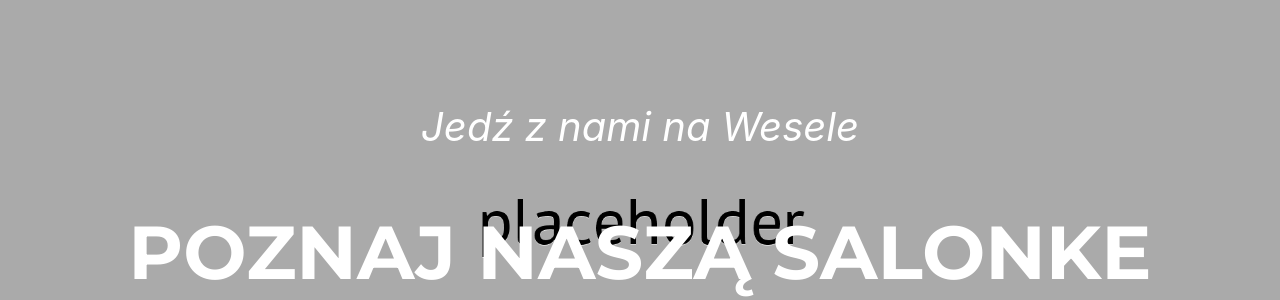
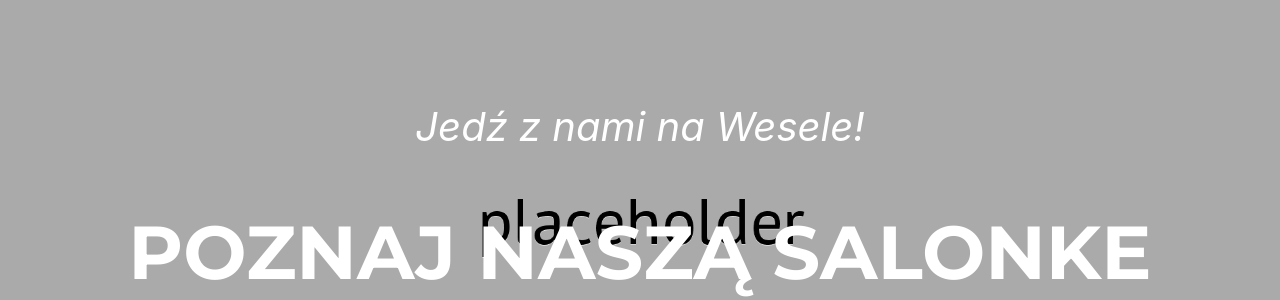
Before and after one commit to stackbit-projects/salonka-084cf, a Jekyll site: the page built from index.md, in a window 1280 px wide and 900 px high. Shown: the part 208-508 px from the top of the window. Built offline with Jekyll 4.4.1, drawn with Linux system fonts in a browser that asks for light colours; some web fonts are replaced.

```diff
--- a/_data/sitetext.yml
+++ b/_data/sitetext.yml
@@ -11,7 +11,7 @@
 # -----------------
 en: &DEFAULT_EN
   header:
-    title: Jedź z nami na Wesele
+    title: Jedź z nami na Wesele!
     text: Poznaj naszą salonke
     button: Tell Me More
     buttonlink: "#services"
```
